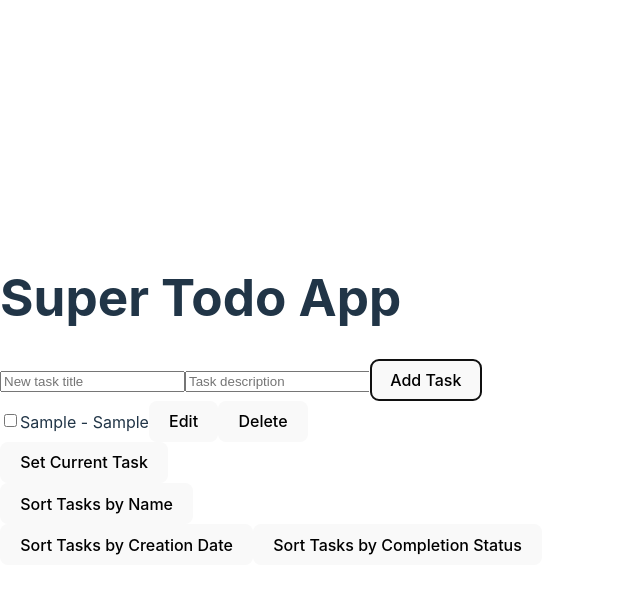
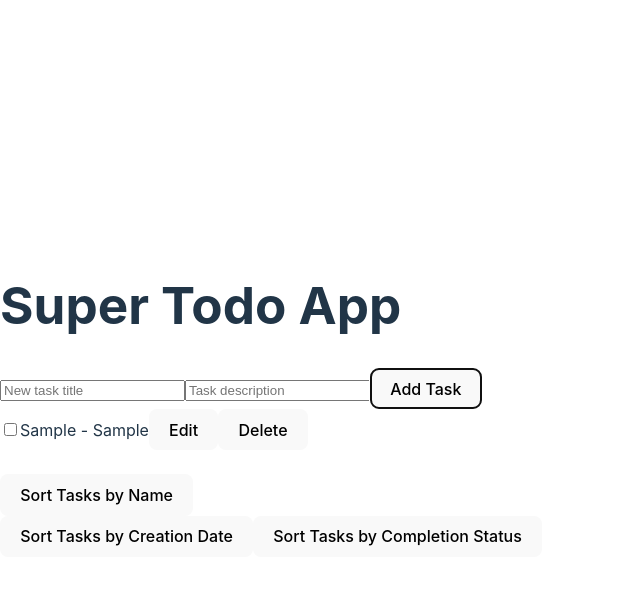
Before and after one commit to RSantiagoJ/super-todo-app, a React (Vite) app: page / in a window 1280 px wide. Both pictures are taken after typing "Sample", "Sample" into the empty fields and a click on the button "Add Task". Shown: the top 594 px of the page, without its empty margins (0-640 px from the left). Built offline with nearby package versions, Linux system fonts and the light colour scheme.

Commit message:
changed invocation of setCurrentTaskId to mouse over event instead of onClick event, fixed typo in setCurrentTaskById

```diff
--- a/src/components/TaskList.tsx
+++ b/src/components/TaskList.tsx
@@ -9,18 +9,15 @@ const TaskList: React.FC = () => {
   const sortByCompletionStatus = useTaskStore(
     (state) => state.sortByCompletionStatus
   );
-  const setCurrentTaskId = useTaskStore((state) => state.setCurrentTaskById);
+  const setCurrentTaskById = useTaskStore((state) => state.setCurrentTaskById);
 
   return (
     <div>
       {tasks.map((task) => (
-        <React.Fragment key={task.id}>
+        <div key={task.id} onMouseOver={() => setCurrentTaskById(task.id)}>
           {/*react expects a key to be attached to outermost element in each iteration of a list. Each child in a list should have a unique key prop*/}
           <TaskItem task={task} />
-          <button onClick={() => setCurrentTaskId(task.id)}>
-            Set Current Task
-          </button>
-        </React.Fragment>
+        </div>
       ))}
       <br />
       <button onClick={sortByName} type="button" className="universal-button">
```
